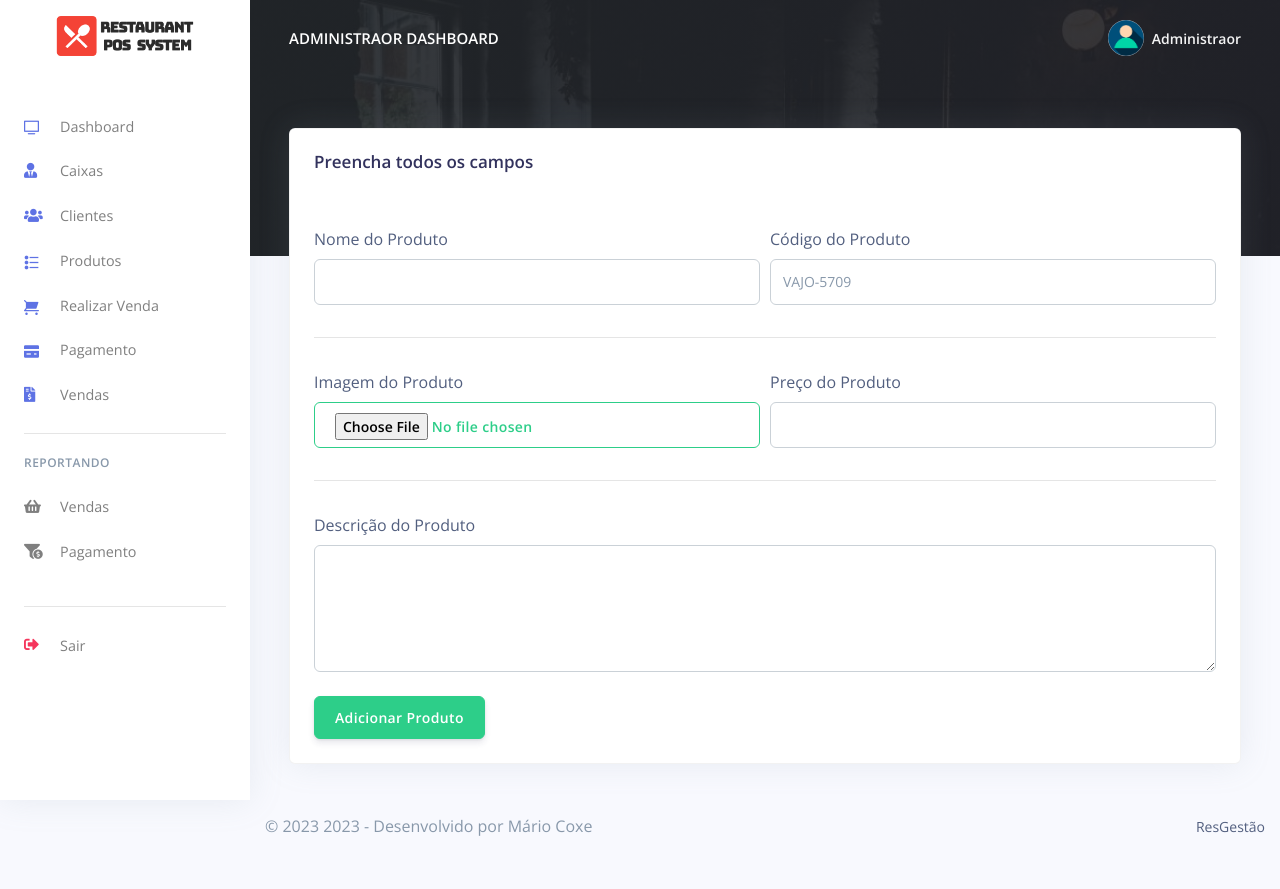
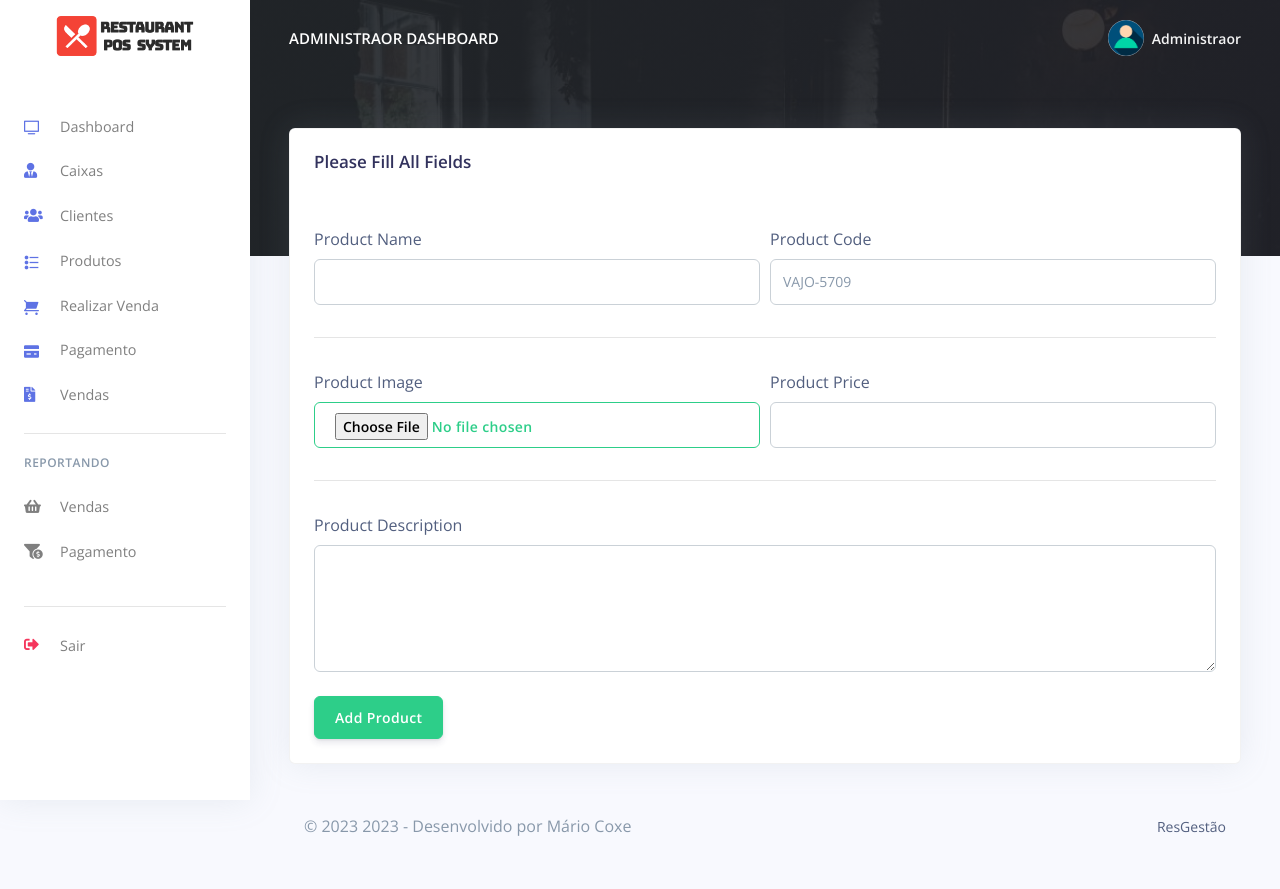
Before and after one commit to Mario-Coxe/ResGestao, a PHP site: page /pos/admin/add_product.php in a window 1280 px wide. Run offline with PHP 8.4, Linux system fonts and the light colour scheme; a user stored in the database is signed in; data comes from the database, SQL or seed files in the repository.

Commit message:
new files
new files

```diff
--- a/pos/admin/add_product.php
+++ b/pos/admin/add_product.php
@@ -11,13 +11,13 @@ if (isset($_POST['addProduct'])) {
     $err = "Blank Values Not Accepted";
   } else {
     $prod_id = $_POST['prod_id'];
-    $prod_code = $_POST['prod_code'];
+    $prod_code  = $_POST['prod_code'];
     $prod_name = $_POST['prod_name'];
     $prod_img = $_FILES['prod_img']['name'];
     move_uploaded_file($_FILES["prod_img"]["tmp_name"], "assets/img/products/" . $_FILES["prod_img"]["name"]);
     $prod_desc = $_POST['prod_desc'];
     $prod_price = $_POST['prod_price'];
-
+	//Visit codeastro.com for more projects
     //Insert Captured information to a database table
     $postQuery = "INSERT INTO rpos_products (prod_id, prod_code, prod_name, prod_img, prod_desc, prod_price ) VALUES(?,?,?,?,?,?)";
     $postStmt = $mysqli->prepare($postQuery);
@@ -46,79 +46,75 @@ require_once('partials/_head.php');
     <?php
     require_once('partials/_topnav.php');
     ?>
-    <!-- Header -->
-    <div style="background-image: url(assets/img/theme/restro00.jpg); background-size: cover;"
-      class="header  pb-8 pt-5 pt-md-8">
-      <span class="mask bg-gradient-dark opacity-8"></span>
+    <!-- Header --><!-- For more projects: Visit codeastro.com  -->
+    <div style="background-image: url(assets/img/theme/restro00.jpg); background-size: cover;" class="header  pb-8 pt-5 pt-md-8">
+    <span class="mask bg-gradient-dark opacity-8"></span>
       <div class="container-fluid">
         <div class="header-body">
         </div>
       </div>
-    </div>
+    </div><!-- For more projects: Visit codeastro.com  -->
     <!-- Page content -->
     <div class="container-fluid mt--8">
-      <!-- Tabela -->
+      <!-- Table -->
       <div class="row">
         <div class="col">
           <div class="card shadow">
             <div class="card-header border-0">
-              <h3>Preencha todos os campos</h3>
-            </div>
+              <h3>Please Fill All Fields</h3>
+            </div><!-- For more projects: Visit codeastro.com  -->
             <div class="card-body">
               <form method="POST" enctype="multipart/form-data">
                 <div class="form-row">
                   <div class="col-md-6">
-                    <label>Nome do Produto</label>
+                    <label>Product Name</label>
                     <input type="text" name="prod_name" class="form-control">
                     <input type="hidden" name="prod_id" value="<?php echo $prod_id; ?>" class="form-control">
                   </div>
                   <div class="col-md-6">
-                    <label>Código do Produto</label>
-                    <input type="text" name="prod_code" value="<?php echo $alpha; ?>-<?php echo $beta; ?>"
-                      class="form-control" value="">
+                    <label>Product Code</label>
+                    <input type="text" name="prod_code" value="<?php echo $alpha; ?>-<?php echo $beta; ?>" class="form-control" value="">
                   </div>
                 </div>
-                <hr>
+                <hr><!-- For more projects: Visit codeastro.com  -->
                 <div class="form-row">
                   <div class="col-md-6">
-                    <label>Imagem do Produto</label>
+                    <label>Product Image</label>
                     <input type="file" name="prod_img" class="btn btn-outline-success form-control" value="">
                   </div>
                   <div class="col-md-6">
-                    <label>Preço do Produto</label>
+                    <label>Product Price</label>
                     <input type="text" name="prod_price" class="form-control" value="">
                   </div>
                 </div>
-                <hr>
+                <hr><!-- For more projects: Visit codeastro.com  -->
                 <div class="form-row">
                   <div class="col-md-12">
-                    <label>Descrição do Produto</label>
+                    <label>Product Description</label>
                     <textarea rows="5" name="prod_desc" class="form-control" value=""></textarea>
                   </div>
                 </div>
                 <br>
                 <div class="form-row">
                   <div class="col-md-6">
-                    <input type="submit" name="addProduct" value="Adicionar Produto" class="btn btn-success" value="">
+                    <input type="submit" name="addProduct" value="Add Product" class="btn btn-success" value="">
                   </div>
                 </div>
               </form>
             </div>
           </div>
         </div>
-      </div>
+      </div><!-- For more projects: Visit codeastro.com  -->
+      <!-- Footer -->
+      <?php
+      require_once('partials/_footer.php');
+      ?>
     </div>
-
-    <!-- Footer -->
-    <?php
-    require_once('partials/_footer.php');
-    ?>
-  </div>
   </div>
   <!-- Argon Scripts -->
   <?php
   require_once('partials/_scripts.php');
   ?>
 </body>
-
+<!-- For more projects: Visit codeastro.com  -->
 </html>
--- a/pos/admin/config/config.php
+++ b/pos/admin/config/config.php
@@ -1,7 +1,7 @@
 
 <?php
     $dbuser="root";
-    $dbpass="";
+    $dbpass="computacao";
     $host="localhost";
     $db="rposystem";
     $mysqli=new mysqli($host,$dbuser, $dbpass, $db);
--- a/pos/admin/config/pdoconfig.php
+++ b/pos/admin/config/pdoconfig.php
@@ -1,7 +1,7 @@
 <?php
     $DB_host = "localhost";
     $DB_user = "root";
-    $DB_pass = "";
+    $DB_pass = "computacao";
     $DB_name = "rposystem";
     try
     {
--- a/pos/cashier/config/config.php
+++ b/pos/cashier/config/config.php
@@ -1,7 +1,7 @@
 
 <?php
     $dbuser="root";
-    $dbpass="";
+    $dbpass="computacao";
     $host="localhost";
     $db="rposystem";
     $mysqli=new mysqli($host,$dbuser, $dbpass, $db);
--- a/pos/cashier/config/pdoconfig.php
+++ b/pos/cashier/config/pdoconfig.php
@@ -1,7 +1,7 @@
 <?php
     $DB_host = "localhost";
     $DB_user = "root";
-    $DB_pass = "";
+    $DB_pass = "computacao";
     $DB_name = "rposystem";
     try
     {
--- a/pos/cashier/orders_reports.php
+++ b/pos/cashier/orders_reports.php
@@ -68,7 +68,7 @@ require_once('partials/_head.php');
                                             <td><?php if ($order->order_status == '') {
                                                     echo "<span class='badge badge-danger'>Não Pago</span>";
                                                 } else {
-                                                    echo "<span class='badge badge-success'>Pago</span>";
+                                                    echo "<span class='badge badge-success'>$order->order_status</span>";
                                                 } ?></td>
                                             <td class="text-success"><?php echo date('d/M/Y g:i', strtotime($order->created_at)); ?></td>
                                         </tr>
--- a/pos/customer/config/config.php
+++ b/pos/customer/config/config.php
@@ -1,7 +1,7 @@
 
 <?php
 $dbuser = "root";
-$dbpass = "";
+$dbpass = "computacao";
 $host = "localhost";
 $db = "rposystem";
 $mysqli = new mysqli($host, $dbuser, $dbpass, $db);
--- a/pos/customer/config/pdoconfig.php
+++ b/pos/customer/config/pdoconfig.php
@@ -1,7 +1,7 @@
 <?php
 $DB_host = "localhost";
 $DB_user = "root";
-$DB_pass = "";
+$DB_pass = "computacao";
 $DB_name = "rposystem";
 try {
     $DB_con = new PDO("mysql:host={$DB_host};dbname={$DB_name}", $DB_user, $DB_pass);
```
Also changed, not shown: pos/admin/index.php (+12 -2 lines), 1 other file.
